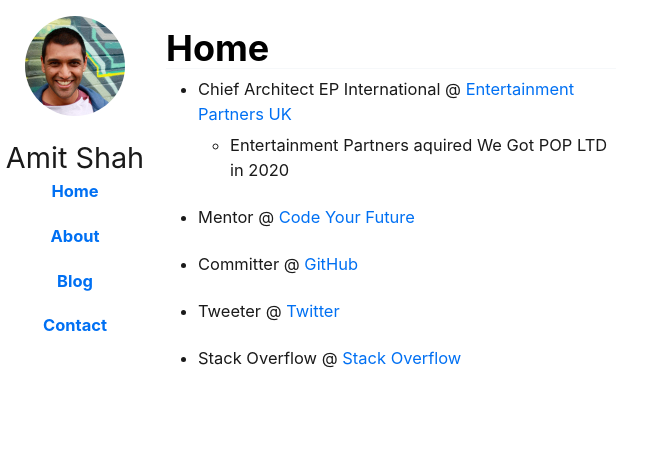
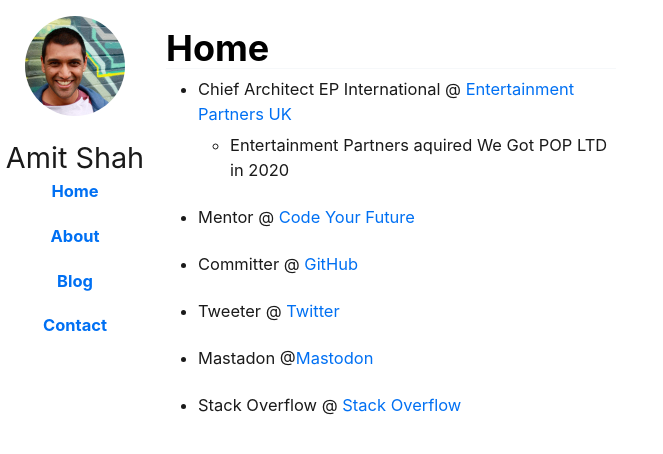
Before and after one commit to Amwam/amwam.github.io, a Next.js app: page / in a window 1280 px wide. Shown: the top 454 px of the page, without its empty margins (0-663 px from the left). Built offline with nearby package versions, Linux system fonts and the light colour scheme.

Commit message:
Add mastodon link

```diff
--- a/pages/index.tsx
+++ b/pages/index.tsx
@@ -24,6 +24,10 @@
             Tweeter @ <a href="https://twitter.com/Amwam/">Twitter</a>
           </li>
           <li className={styles['link-item']}>
+            Mastadon @
+<a rel="me" href="https://mstdn.party/@amwam">Mastodon</a>
+          </li>
+          <li className={styles['link-item']}>
             Stack Overflow @{' '}
             <a href="https://stackoverflow.com/story/amwam">Stack Overflow</a>
           </li>
```
